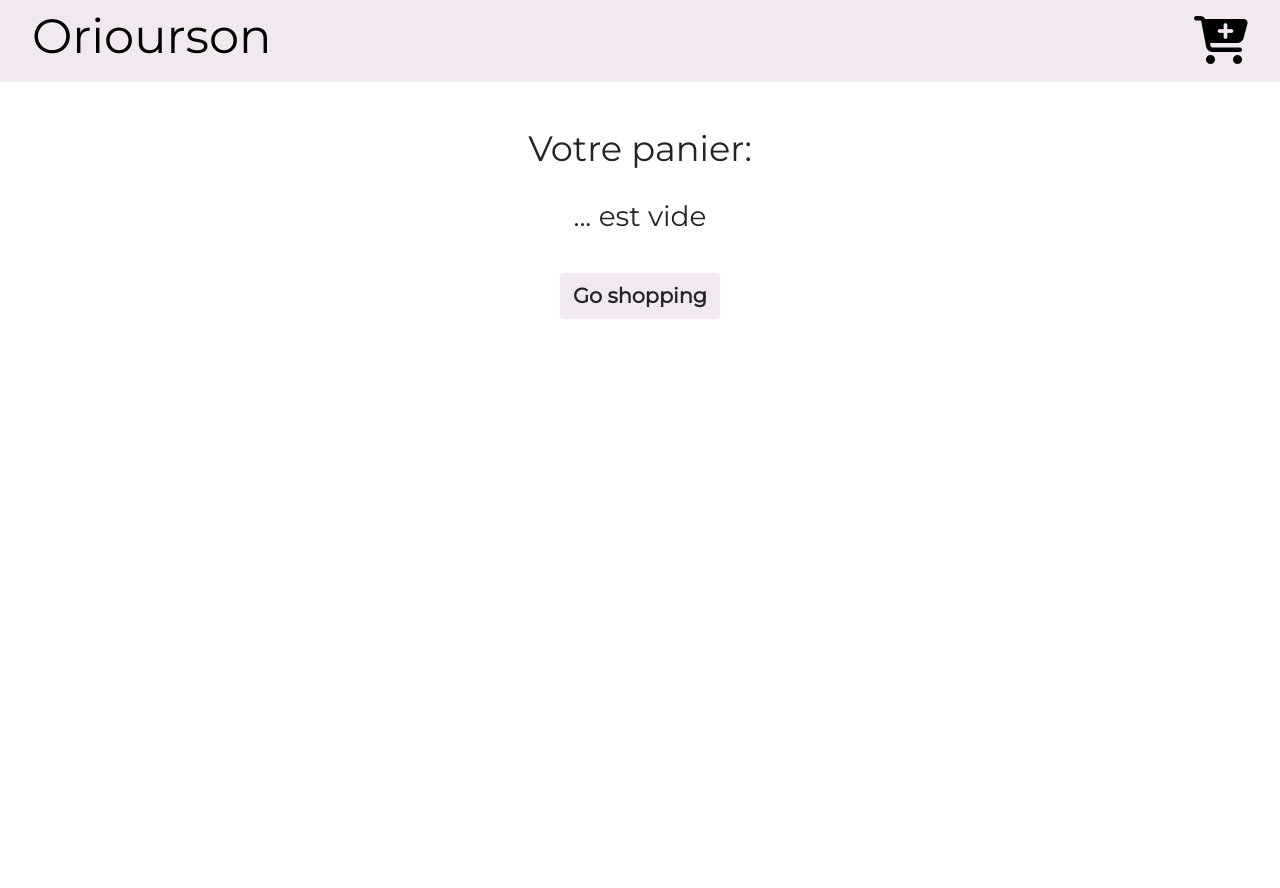
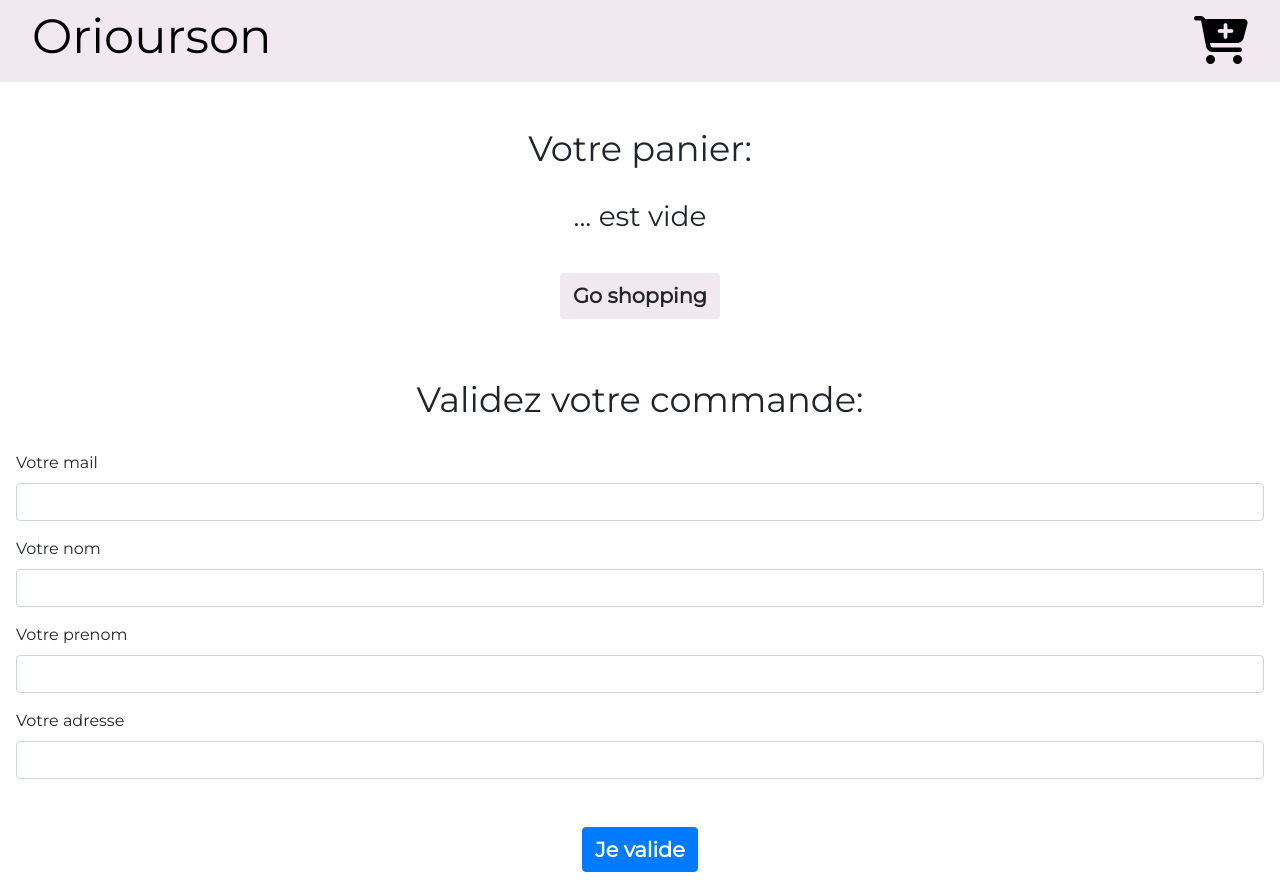
Before and after one commit to Jonlio/E-commerce-Oriourson, a plain HTML site: page Front/pannier.html in a window 1280 px wide. Before the commit the page ends 800 px from the top, so only its background shows below. Drawn offline with Linux system fonts and the light colour scheme.

Commit message:
ajout form

```diff
--- a/Front/CSS/style.css
+++ b/Front/CSS/style.css
@@ -25,6 +25,14 @@ main img {
     margin: 30px;
 }
 
+/*Formulaire*/
+.formulaire{
+    margin-top: 60px;;
+}
+.formulaire .form-group {
+    text-align: left;
+}
+
 /*RESPONSIVE*/
 @media all and (max-width:400px) {
     h1 {
--- a/Front/JS/panier.js
+++ b/Front/JS/panier.js
@@ -1,13 +1,5 @@
 //Récupération contenu localStorage
 let panier = JSON.parse(localStorage.getItem('panier'));
-
-if (panier === null) {
-    panierVide()
-} else {
-    panierPlein();
-    commandeTotal();
-    viderPanier();
-}
 
 function panierVide() {
     let section = document.querySelector('#section');
@@ -59,3 +51,11 @@ function viderPanier() {
         location.reload(true);
     })
 }
+
+if (panier === null) {
+    panierVide()
+} else {
+    panierPlein();
+    commandeTotal();
+    viderPanier();
+}
--- a/Front/pannier.html
+++ b/Front/pannier.html
@@ -24,9 +24,33 @@
     </header>
 
     <main class="p-3">
-        <h2>Votre panier:</h2>
-        <div id="section"></div>
-        <button type="button" class="btn btn-color"></button>
+        <section>
+            <h2>Votre panier:</h2>
+            <div id="section"></div>
+            <button type="button" class="btn btn-color"></button>
+        </section>
+        <section class="formulaire">
+            <form>
+                <h2>Validez votre commande:</h2>
+                <div class="form-group">
+                    <label for="exampleInputEmail1">Votre mail</label>
+                    <input type="email" class="form-control" id="exampleInputEmail1">
+                </div>
+                <div class="form-group">
+                    <label for="nom">Votre nom</label>
+                    <input type="Nom" class="form-control" id="exampleInputPassword1">
+                </div>
+                <div class="form-group">
+                    <label for="prenom">Votre prenom</label>
+                    <input type="Prenom" class="form-control" id="exampleInputPassword1">
+                </div>
+                <div class="form-group">
+                    <label for="adresse">Votre adresse</label>
+                    <input type="Adresse" class="form-control" id="exampleInputPassword1">
+                </div>
+                <button type="submit" class="btn btn-primary">Je valide</button>
+            </form>
+        </section>
     </main>
     <script src="JS/panier.js"></script>
 </body>
```
Also changed, not shown: Front/JS/produits.js (+12 -9 lines), Front/index.html (+2 -0 lines).
